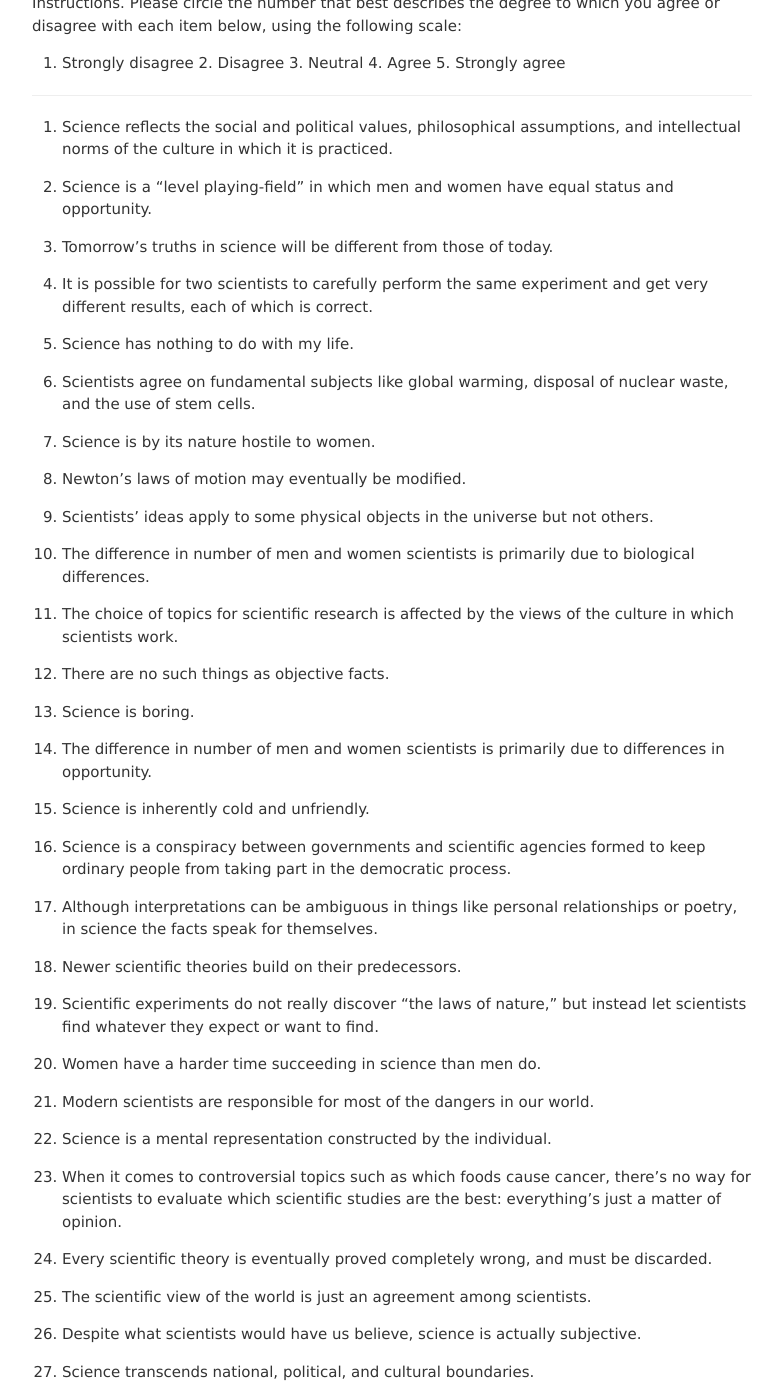
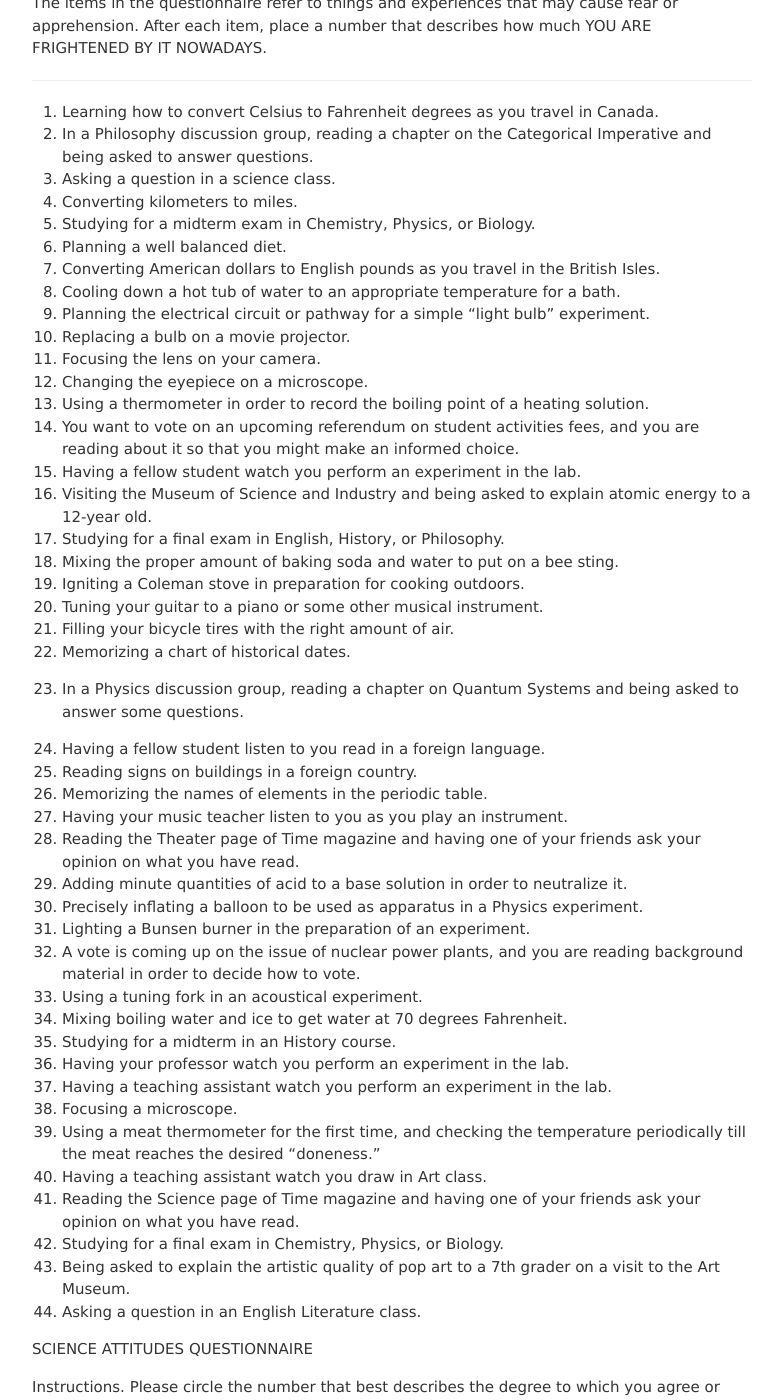
Before and after one commit to jvmallow/jvmallow.github.io, a Jekyll site: the page built from _posts/2025-05-31-Science_Anxiety.md, in a window 1280 px wide and 1400 px high, scrolled down 3462 px. Shown: the whole window, without its empty margins (248-1030 px from the left). Built offline with Jekyll 4.4.1, drawn with Linux system fonts in a browser that asks for light colours; a script that is not in the unit is left out; some of the changed text lies outside the part shown.

Commit message:
Update 2025-05-31-Science_Anxiety.md

```diff
--- a/_posts/2025-05-31-Science_Anxiety.md
+++ b/_posts/2025-05-31-Science_Anxiety.md
@@ -128,6 +128,60 @@ The items in the questionnaire refer to things and experiences that may cause fe
 44.	Asking a question in an English Literature class.
 
 
+Science Anxiety Questionnaire
+
+The items in the questionnaire refer to things and experiences that may cause fear or apprehension. After each item, place a number that describes how much YOU ARE FRIGHTENED BY IT NOWADAYS.
+
+
+---------------------------------------------------------------------------------------------------------------------------
+ 1.	Learning how to convert Celsius to Fahrenheit degrees as you travel in Canada.
+ 2.	In a Philosophy discussion group, reading a chapter on the Categorical Imperative and being asked to answer questions.
+ 3.	Asking a question in a science class.
+ 4.	Converting kilometers to miles.
+ 5.	Studying for a midterm exam in Chemistry, Physics, or Biology.
+ 6.	Planning a well balanced diet.
+ 7.	Converting American dollars to English pounds as you travel in the British Isles.
+ 8.	Cooling down a hot tub of water to an appropriate temperature for a bath.
+ 9.	Planning the electrical circuit or pathway for a simple "light bulb" experiment.
+10.	Replacing a bulb on a movie projector.
+11.	Focusing the lens on your camera.
+12.	Changing the eyepiece on a microscope.
+13.	Using a thermometer in order to record the boiling point of a heating solution.
+14.	You want to vote on an upcoming referendum on student activities fees, and you are reading about it so that you might make an informed choice.
+15.	Having a fellow student watch you perform an experiment in the lab.
+16.	Visiting the Museum of Science and Industry and being asked to explain atomic energy to a 12-year old.
+17.	Studying for a final exam in English, History, or Philosophy.
+18.	Mixing the proper amount of baking soda and water to put on a bee sting.
+19.	Igniting a Coleman stove in preparation for cooking outdoors.
+20.	Tuning your guitar to a piano or some other musical instrument.
+21.	Filling your bicycle tires with the right amount of air.
+22.	Memorizing a chart of historical dates.
+23.	In a Physics discussion group, reading a chapter on Quantum Systems and being asked to answer some questions.
+
+24.	Having a fellow student listen to you read in a foreign language.
+25.	Reading signs on buildings in a foreign country.
+26.	Memorizing the names of elements in the periodic table.
+27.	Having your music teacher listen to you as you play an instrument.
+28.	Reading the Theater page of Time magazine and having one of your friends ask your opinion on what you have read.
+29.	Adding minute quantities of acid to a base solution in order to neutralize it.
+30.	Precisely inflating a balloon to be used as apparatus in a Physics experiment.
+31.	Lighting a Bunsen burner in the preparation of an experiment.
+32.	A vote is coming up on the issue of nuclear power plants, and you are reading background material in order to decide how to vote.
+33.	Using a tuning fork in an acoustical experiment.
+34.	Mixing boiling water and ice to get water at 70 degrees Fahrenheit.
+35.	Studying for a midterm in an History course.
+36.	Having your professor watch you perform an experiment in the lab.
+37.	Having a teaching assistant watch you perform an experiment in the lab.
+38.	Focusing a microscope.
+39.	Using a meat thermometer for the first time, and checking the temperature periodically till the meat reaches the desired "doneness."
+40.	Having a teaching assistant watch you draw in Art class.
+41.	Reading the Science page of Time magazine and having one of your friends ask your opinion on what you have read.
+42.	Studying for a final exam in Chemistry, Physics, or Biology.
+43.	Being asked to explain the artistic quality of pop art to a 7th grader on a visit to the Art Museum.
+44.	Asking a question in an English Literature class.
+
+
+
 SCIENCE ATTITUDES QUESTIONNAIRE
 
 Instructions.  Please circle the number that best describes the degree to which you agree or disagree with each item below, using the following scale:
```
